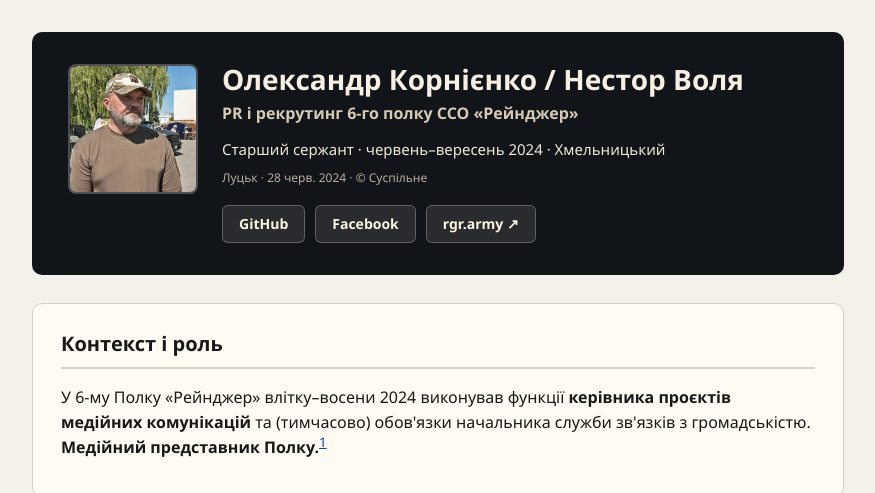
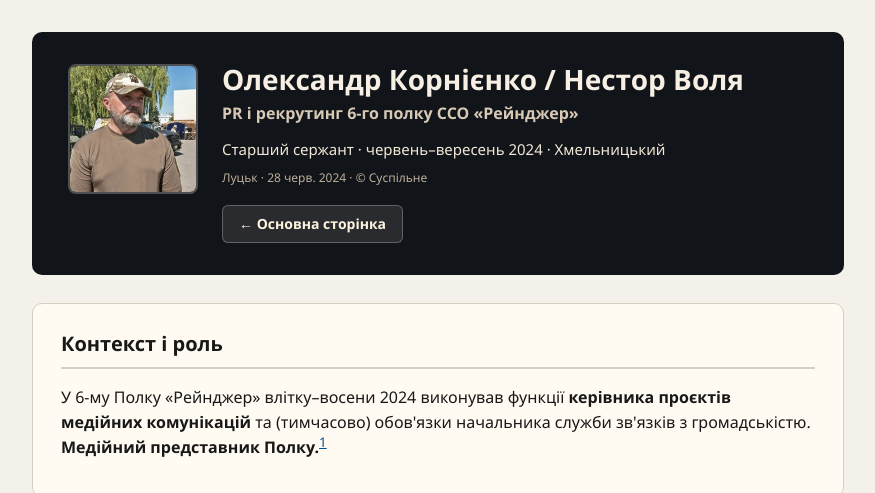
Before and after one commit to NestorVolya/nestorvolya.github.io, a Jekyll site: the page ranger-nestor-volya-2024.html, which Jekyll copies as it is, in a window 1280 px wide and 900 px high, cut to the strip 0-493 px from the top of the window. Shown: the whole strip, without its empty margins (202-1077 px from the left). Built offline with Jekyll 4.4.1, drawn with Linux system fonts in a browser that asks for light colours; some of the changed text lies outside the part shown.

Commit message:
оновлення сайту
Claude-Session: https://claude.ai/code/session_01V74odtRZp6TSupZC5wdygn

Co-authored-by: Claude Opus 5.5 <noreply@anthropic.com>

```diff
--- a/ranger-nestor-volya-2024.html
+++ b/ranger-nestor-volya-2024.html
@@ -196,9 +196,7 @@
       <p>Старший сержант · червень–вересень 2024 · Хмельницький</p>
       <p style="font-size:12px;color:#bcae9b;margin:0;">Луцьк · 28 черв. 2024 · © Суспільне</p>
       <div class="nav">
-        <a href="https://github.com/NestorVolya">GitHub</a>
-        <a href="https://www.facebook.com/nestorvolya">Facebook</a>
-        <a href="https://rgr.army">rgr.army ↗</a>
+        <a href="https://nestorvolya.github.io">← Основна сторінка</a>
       </div>
     </div>
   </div>
@@ -379,7 +377,7 @@
 </section>
 
 <div class="page-footer">
-  <a href="https://nestorvolya.github.io">nestorvolya.github.io</a>
+  <a href="https://nestorvolya.github.io">← nestorvolya.github.io</a>
 </div>
 
 </main>
```
